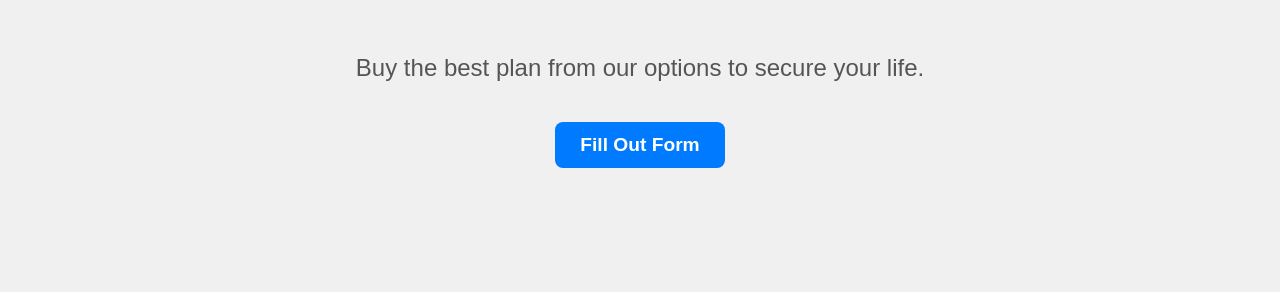
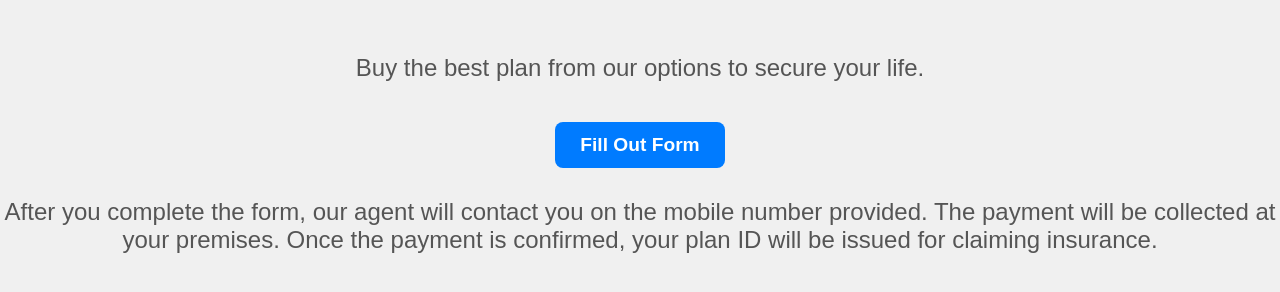
Before and after one commit to Charan9646/Agile_Project, a plain HTML site: page welcome_animated.html in a window 1280 px wide. Shown: the part 126-418 px from the top of the page. Drawn offline with Linux system fonts and the light colour scheme.

Commit message:
Update welcome_animated.html

```diff
--- a/welcome_animated.html
+++ b/welcome_animated.html
@@ -99,6 +99,10 @@
 
     <!-- Button that redirects to Google Form -->
     <button id="form-button" onclick="redirectToForm()">Fill Out Form</button>
+    <div id="message-container">
+        After you complete the form, our agent will contact you on the mobile number provided.
+        The payment will be collected at your premises. Once the payment is confirmed, your plan ID will be issued for claiming insurance.
+    </div>
 
     <script>
         function redirectToForm() {
```
